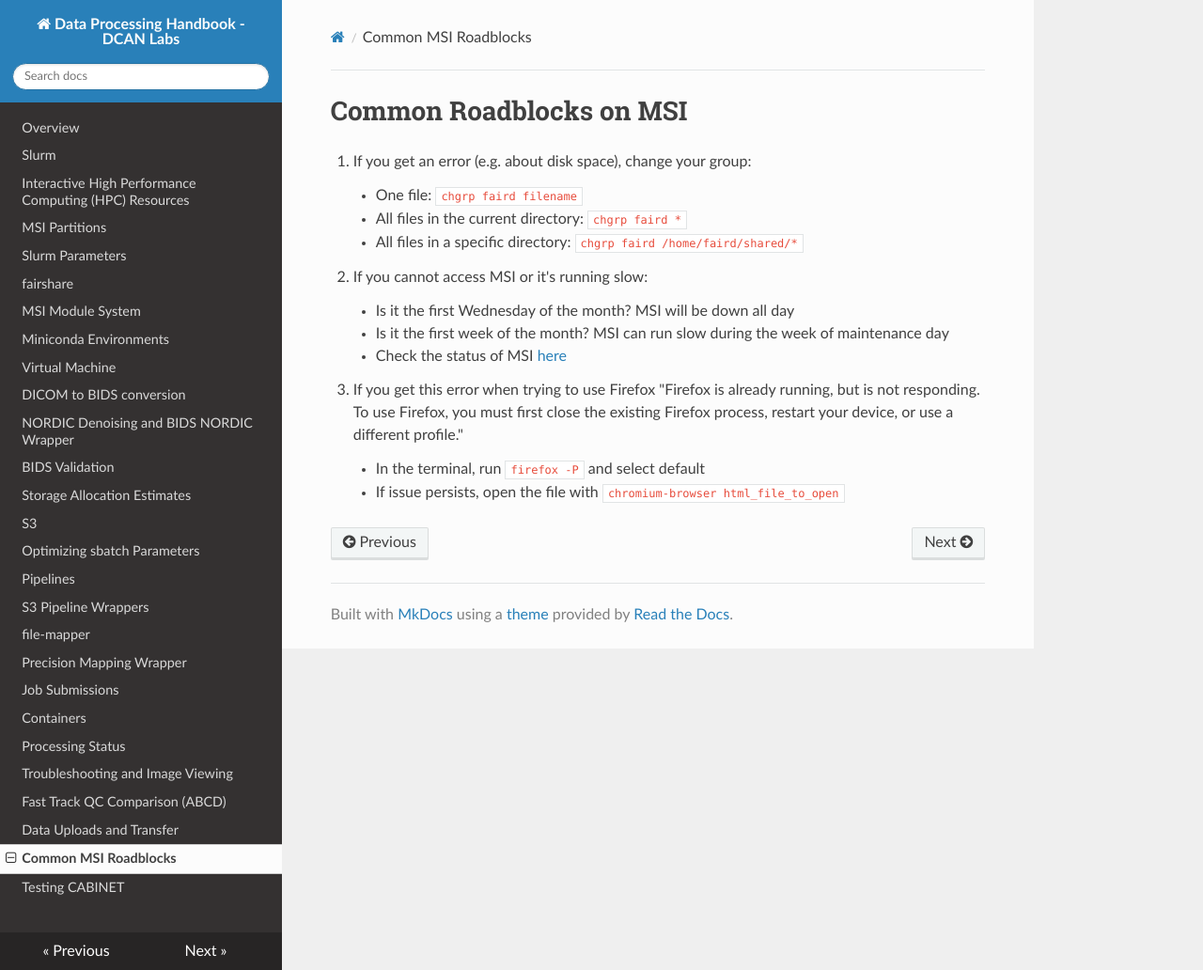
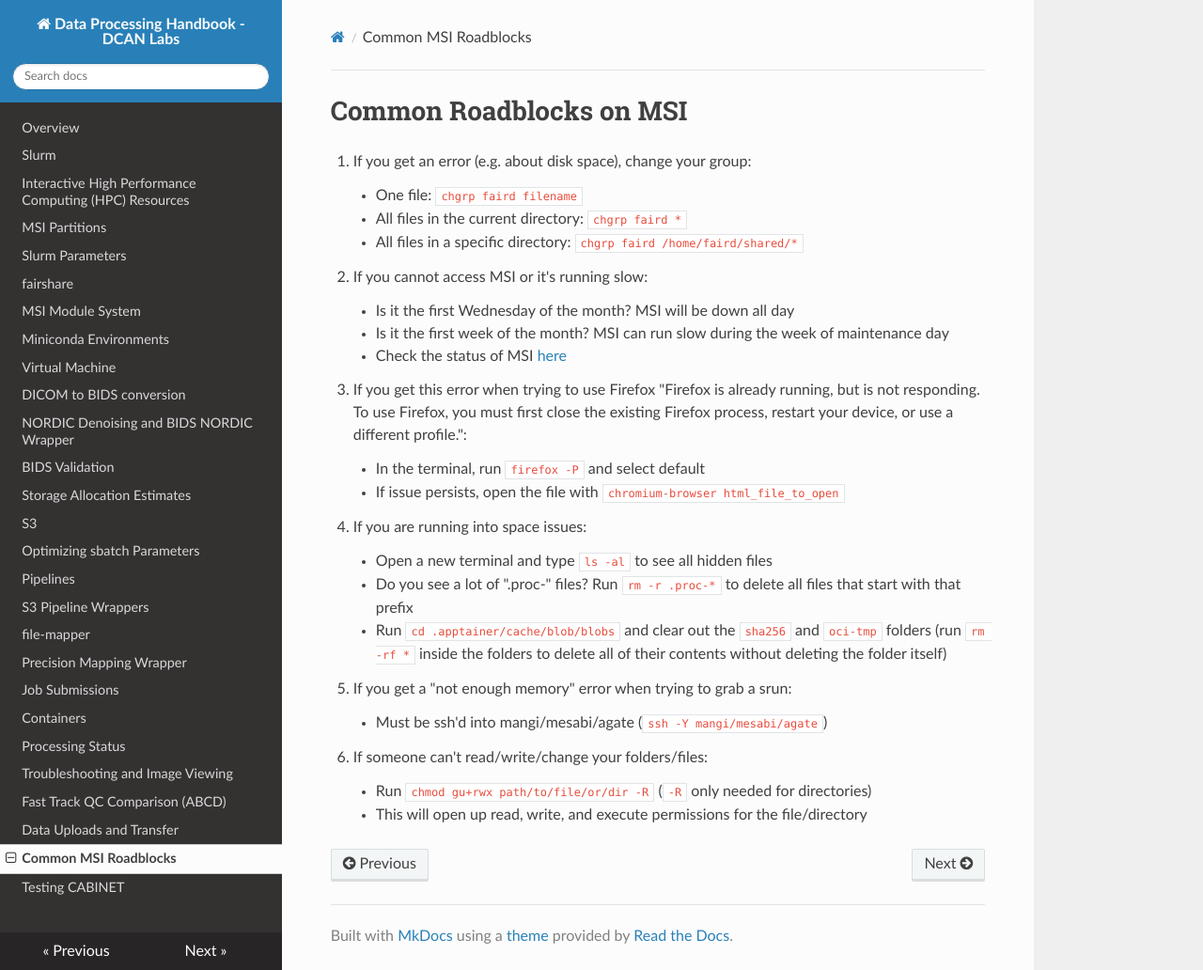
Before and after one commit to DCAN-Labs/cdni-brain, an MkDocs documentation site: the page built from docs/roadblocks.md, in a window 1280 px wide and 1032 px high. Shown: the whole window at 94% size. Built offline with MkDocs 1.6.1, drawn with Linux system fonts in a browser that asks for light colours; nearby versions of some CDN libraries.

Commit message:
added more msi issues and separated s3

```diff
--- a/docs/roadblocks.md
+++ b/docs/roadblocks.md
@@ -16,8 +16,26 @@
 
     * Check the status of MSI [here](https://status.msi.umn.edu/)
 
-33. If you get this error when trying to use Firefox "Firefox is already running, but is not responding. To use Firefox, you must first close the existing Firefox process, restart your device, or use a different profile."
+33. If you get this error when trying to use Firefox "Firefox is already running, but is not responding. To use Firefox, you must first close the existing Firefox process, restart your device, or use a different profile.":
 
     * In the terminal, run `firefox -P` and select default
 
     * If issue persists, open the file with `chromium-browser html_file_to_open`
+
+34. If you are running into space issues:
+
+    * Open a new terminal and type `ls -al` to see all hidden files
+
+    * Do you see a lot of ".proc-" files? Run `rm -r .proc-*` to delete all files that start with that prefix
+
+    * Run `cd .apptainer/cache/blob/blobs` and clear out the `sha256` and `oci-tmp` folders (run `rm -rf *` inside the folders to delete all of their contents without deleting the folder itself)
+
+35. If you get a "not enough memory" error when trying to grab a srun:
+
+    * Must be ssh'd into mangi/mesabi/agate (`ssh -Y mangi/mesabi/agate`)
+
+36. If someone can't read/write/change your folders/files:
+
+    * Run `chmod gu+rwx path/to/file/or/dir -R` (`-R` only needed for directories)
+
+    * This will open up read, write, and execute permissions for the file/directory
```
Also changed, not shown: docs/s3.md (+3 -0 lines).
